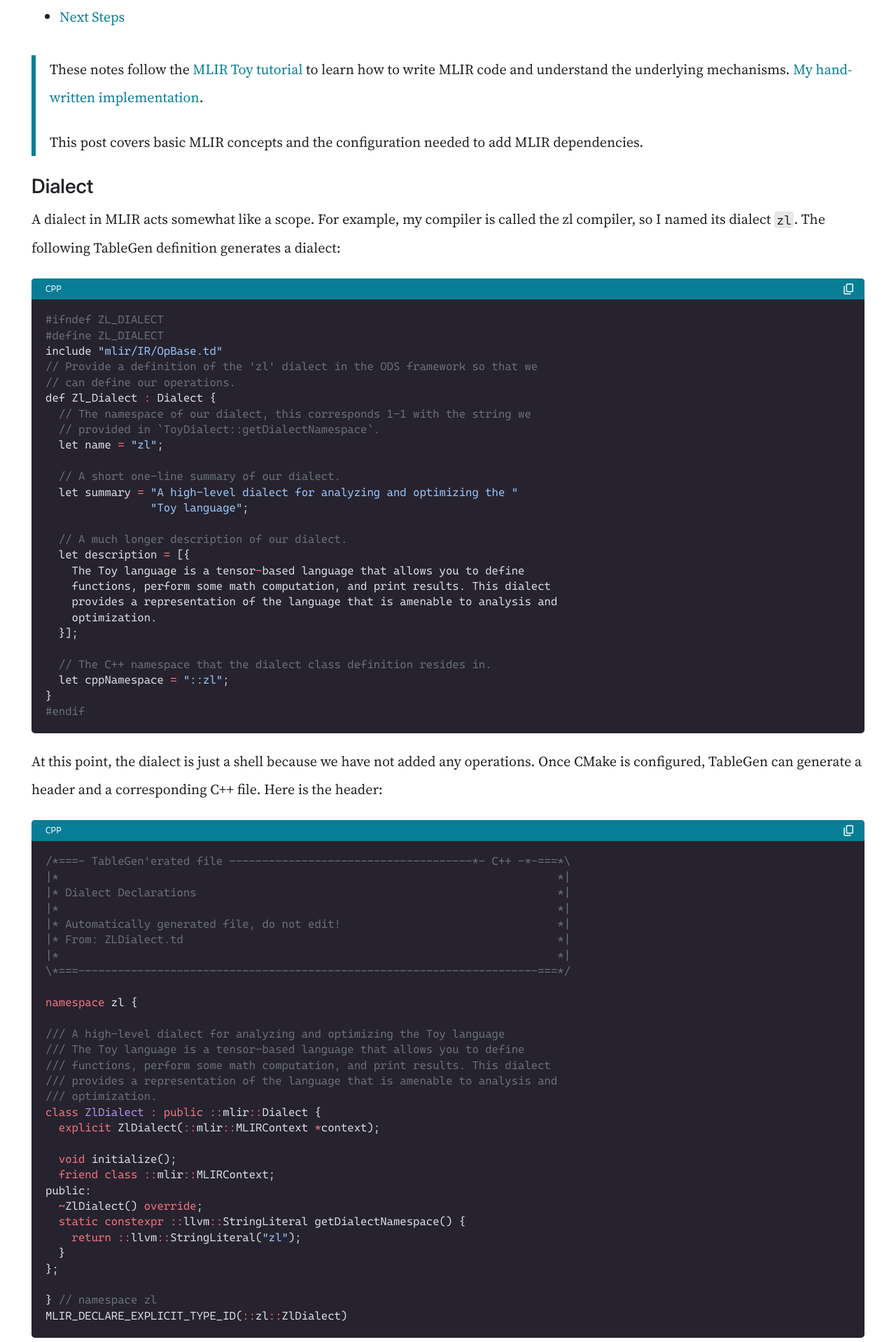
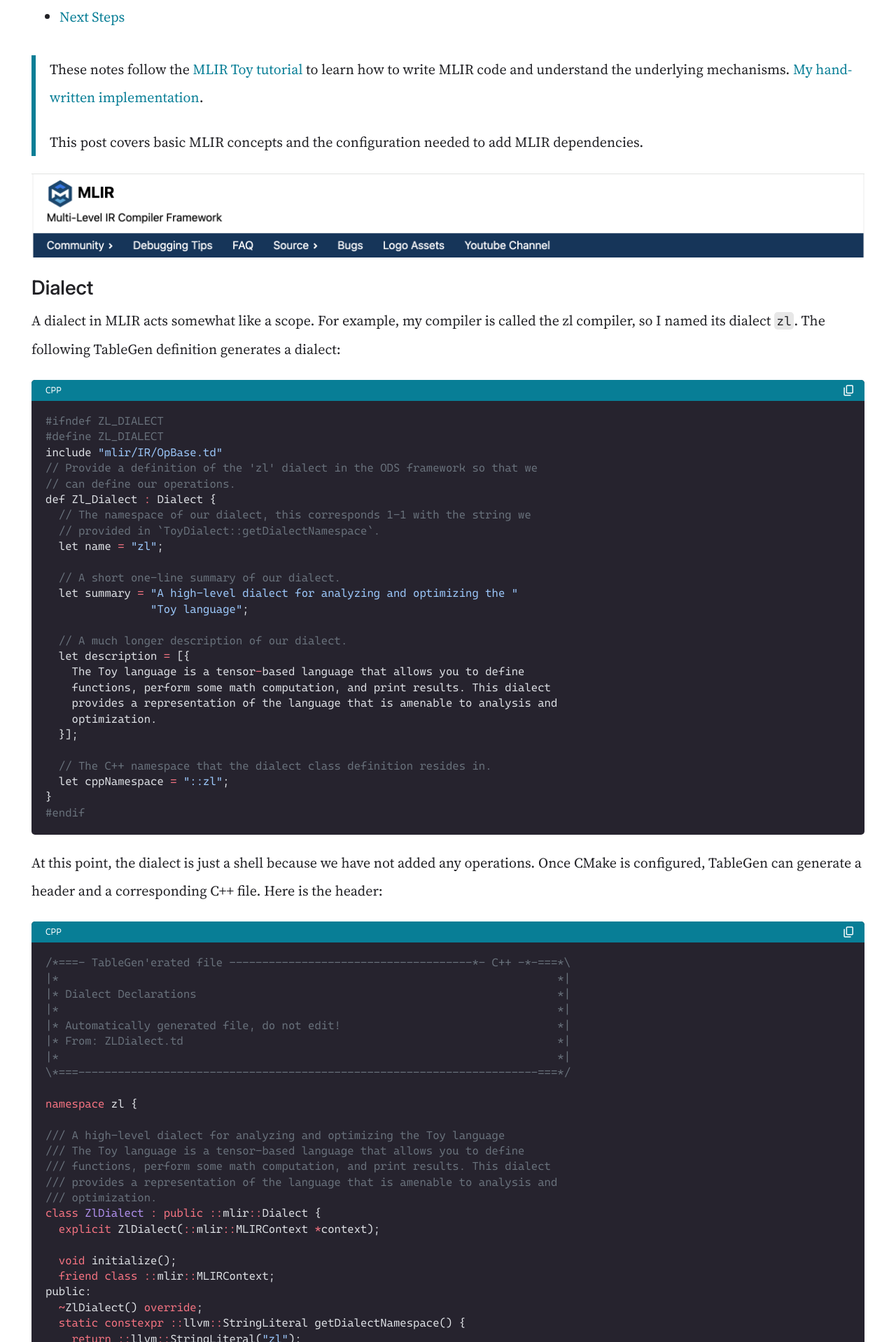
Before and after one commit to xiongzile/xiongzile.github.io, a Jekyll site: the page built from mlir-toy-compiler.md, in a window 1280 px wide. Shown: the part 428-2346 px from the top of the page at 70% size. Built offline with Jekyll 4.4.1, drawn with Linux system fonts in a browser that asks for light colours; comment, search, counter and statistics services are not loaded.

Commit message:
add photo

```diff
--- a/mlir-toy-compiler.md
+++ b/mlir-toy-compiler.md
@@ -10,6 +10,8 @@ wip: true
 > These notes follow the [MLIR Toy tutorial](https://mlir.llvm.org/docs/Tutorials/Toy/) to learn how to write MLIR code and understand the underlying mechanisms. [My hand-written implementation](https://github.com/xiongzile/mlir-toy-zl).
 >
 > This post covers basic MLIR concepts and the configuration needed to add MLIR dependencies.
+
+![image-20261018235244847](./assets/image-20261018235244847.png)
 
 ## Dialect
 
```
Also changed, not shown: assets/image-20261018235244847.png (added).
